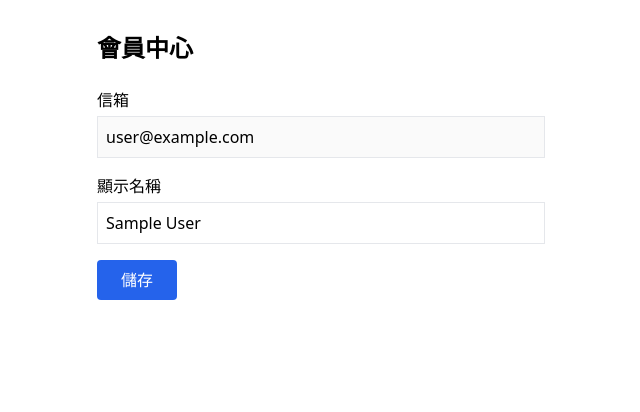
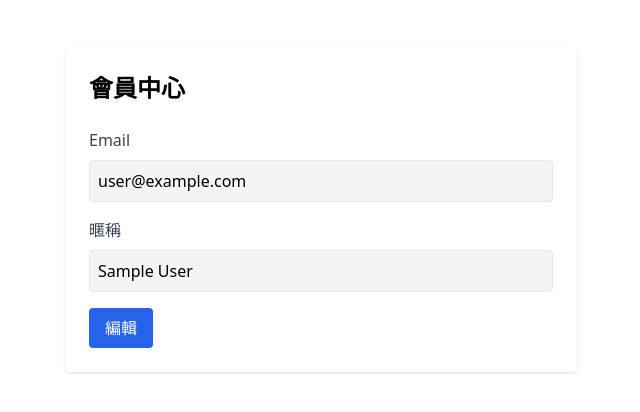
Before and after one commit to BasilWu/xfind-rental-app, a React (Vite) app: page /profile in a window 1280 px wide. Shown: the top 412 px of the page, without its empty margins (319-959 px from the left). Built offline with nearby package versions, Linux system fonts and the light colour scheme; no server answers; the database is empty; sample sign-in values are in the browser's storage.

Commit message:
feat: 會員中心資料顯示與編輯

```diff
--- a/package.json
+++ b/package.json
@@ -16,7 +16,8 @@
     "react": "^19.1.0",
     "react-dom": "^19.1.0",
     "react-router-dom": "^6.30.1",
-    "react-select": "^5.10.1"
+    "react-select": "^5.10.1",
+    "react-toastify": "^11.0.5"
   },
   "devDependencies": {
     "@eslint/js": "^9.25.0",
--- a/src/pages/MyProfile.jsx
+++ b/src/pages/MyProfile.jsx
@@ -1,46 +1,87 @@
-import React, { useState } from "react";
-import { useAuth } from "../contexts/AuthContext";
+// src/pages/MyProfile.jsx
+import React, { useEffect, useState } from 'react';
+import { useAuth } from '../contexts/AuthContext';
+import { getAuth, updateProfile } from "firebase/auth";
+import { toast } from 'react-toastify';
 
 export default function MyProfile() {
-  const { user, updateProfile } = useAuth();
-  const [displayName, setDisplayName] = useState(user?.displayName || "");
-  const [saving, setSaving] = useState(false);
+  const { user } = useAuth();
+  const [displayName, setDisplayName] = useState('');
+  const [email, setEmail] = useState('');
+  const [editing, setEditing] = useState(false);
 
+  useEffect(() => {
+    if (user) {
+      setDisplayName(user.displayName || '');
+      setEmail(user.email || '');
+    }
+  }, [user]);
+
+  // 儲存個人資料
   const handleSave = async (e) => {
     e.preventDefault();
-    setSaving(true);
+    if (!displayName) return toast.error('請輸入暱稱');
     try {
-      await updateProfile({ displayName });
-      alert("儲存成功！");
+      await updateProfile(getAuth().currentUser, { displayName });
+      toast.success('更新成功！');
+      setEditing(false);
     } catch (err) {
-      alert("更新失敗：" + err.message);
+      toast.error('更新失敗：' + err.message);
     }
-    setSaving(false);
   };
 
+  if (!user) return <div>請先登入</div>;
+
   return (
-    <div className="max-w-lg mx-auto p-8">
+    <div className="max-w-lg mx-auto mt-12 p-6 bg-white rounded shadow">
       <h2 className="text-2xl font-bold mb-6">會員中心</h2>
       <form onSubmit={handleSave} className="space-y-4">
         <div>
-          <label className="block mb-1">信箱</label>
-          <input className="w-full border p-2" value={user?.email || ""} disabled />
+          <label className="block mb-2 text-gray-700">Email</label>
+          <input
+            type="email"
+            value={email}
+            className="w-full p-2 border rounded bg-gray-100"
+            disabled
+          />
         </div>
         <div>
-          <label className="block mb-1">顯示名稱</label>
+          <label className="block mb-2 text-gray-700">暱稱</label>
           <input
-            className="w-full border p-2"
+            type="text"
             value={displayName}
+            disabled={!editing}
             onChange={e => setDisplayName(e.target.value)}
+            className={`w-full p-2 border rounded ${editing ? '' : 'bg-gray-100'}`}
           />
         </div>
-        <button
-          type="submit"
-          className="bg-blue-600 text-white px-6 py-2 rounded"
-          disabled={saving}
-        >
-          {saving ? "儲存中..." : "儲存"}
-        </button>
+        <div className="flex gap-3 mt-4">
+          {!editing ? (
+            <button
+              type="button"
+              onClick={() => setEditing(true)}
+              className="bg-blue-600 text-white py-2 px-4 rounded"
+            >
+              編輯
+            </button>
+          ) : (
+            <>
+              <button
+                type="submit"
+                className="bg-green-600 text-white py-2 px-4 rounded"
+              >
+                儲存
+              </button>
+              <button
+                type="button"
+                onClick={() => setEditing(false)}
+                className="bg-gray-400 text-white py-2 px-4 rounded"
+              >
+                取消
+              </button>
+            </>
+          )}
+        </div>
       </form>
     </div>
   );
```
Also changed, not shown: 1 other file (tests, documents, lock files or other folders).
